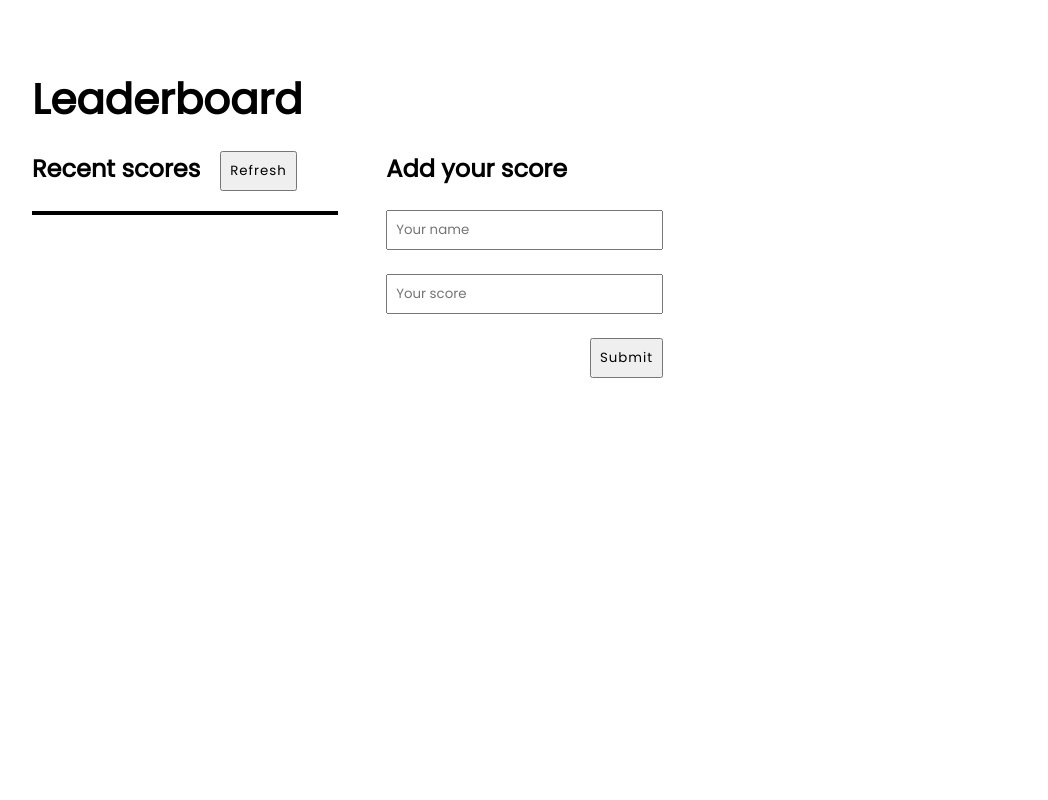
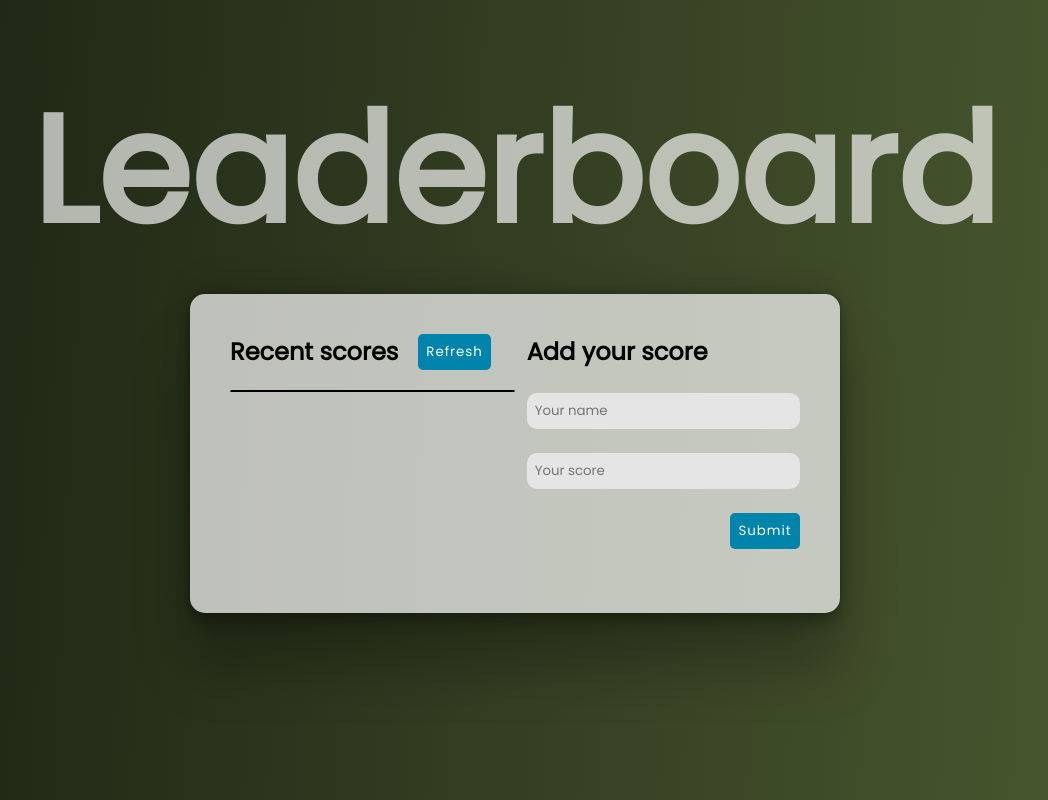
Before and after one commit to mperezbazan/Leaderboard, a website built with webpack: page src/index.html in a window 1280 px wide. Shown: the whole page, without its empty margins (16-1064 px from the left). Built offline with nearby package versions, Linux system fonts and the light colour scheme; no server answers.

Commit message:
Add style to homepage

```diff
--- a/src/style.css
+++ b/src/style.css
@@ -7,70 +7,107 @@
   font-family: 'Poppins', sans-serif;
 }
 
+body {
+  background: linear-gradient(273deg, #86a358, #000, #957eff);
+  background-size: 600% 600%;
+  animation: AnimationName 22s ease infinite;
+}
+
 .main-container {
   height: 100vh;
-  width: 80%;
+  width: 100%;
   display: flex;
   flex-direction: column;
-  padding: 48px;
+  padding: 12px;
   flex-wrap: wrap;
 }
 
 .title {
-  font-size: 42px;
+  font-size: 50px;
   font-weight: 800;
-  margin-block: 20px;
+  margin-block: 10px;
+  color: rgba(255, 255, 255, 0.664);
 }
 
 .container {
   display: flex;
-  gap: 48px;
+  flex-direction: column;
+  gap: 12px;
+  background-color: rgba(255, 255, 255, 0.7);
+  padding: 12px;
+  border-radius: 15px;
+  width: 100%;
+  justify-content: space-around;
+  margin: 0 auto;
+  box-shadow: rgba(0, 0, 0, 0.25) 0 54px 55px, rgba(0, 0, 0, 0.12) 0 -12px 30px, rgba(0, 0, 0, 0.12) 0 4px 6px, rgba(0, 0, 0, 0.17) 0 12px 13px, rgba(0, 0, 0, 0.09) 0 -3px 5px;
 }
 
 .list-container {
   display: flex;
   flex-direction: column;
-  gap: 20px;
-  width: 33%;
+  gap: 8px;
+  width: 100%;
+  order: 2;
 }
 
 .list-header {
   display: flex;
-  gap: 20px;
+  gap: 6px;
 }
 
 .button {
-  padding: 8px;
+  padding: 10px;
   letter-spacing: 1px;
+  background-color: #0084ac;
+  color: #fff;
+  border-radius: 5px;
+  border: 0;
+}
+
+.button:hover {
+  cursor: pointer;
+  background-color: #004e66;
 }
 
 .list-content {
-  border: 2px solid #000;
+  border: 1px solid #000;
   list-style: none;
+  border-radius: 5px;
+  background-color: rgba(255, 255, 255, 0.5);
 }
 
 .form-container {
   display: flex;
   flex-direction: column;
+  order: 1;
 }
 
 .form-content {
-  padding-block: 24px;
+  padding-block: 8px;
   display: flex;
   flex-direction: column;
-  gap: 24px;
+  gap: 12px;
 }
 
 .list-item {
-  padding: 10px;
+  padding: 8px;
+  border: 1px solid #000;
+  background-color: rgba(0, 0, 0, 0.7);
+  color: #fff;
+  font-weight: bold;
+  letter-spacing: 1px;
+  font-size: 16px;
 }
 
 .list-item:nth-child(even) {
-  background-color: #e5e5e5e5;
+  background-color: rgba(0, 0, 0, 0.3);
 }
 
 .form-input {
   padding: 8px;
+  background-color: #e5e5e5;
+  border: 0;
+  border-radius: 10px;
 }
 
 .submit {
@@ -78,11 +115,85 @@
 }
 
 .message {
-  border: 2px solid green;
+  background-color: rgb(36, 161, 36);
+  color: #fff;
   padding: 10px;
   width: 100%;
+  border-radius: 10px;
+  box-shadow: rgba(99, 99, 99, 0.2) 0 2px 8px 0;
 }
 
 .display-none {
   display: none;
 }
+
+@keyframes AnimationName {
+  0% { background-position: 0% 51%; }
+  50% { background-position: 100% 50%; }
+  100% { background-position: 0% 51%; }
+}
+
+@media (width > 768px) {
+  .main-container {
+    height: 100vh;
+    width: 80%;
+    display: flex;
+    flex-direction: column;
+    padding: 48px;
+    flex-wrap: wrap;
+  }
+
+  .title {
+    font-size: 150px;
+  }
+
+  .container {
+    display: flex;
+    flex-direction: row;
+    background-color: rgba(255, 255, 255, 0.7);
+    padding: 40px;
+    border-radius: 15px;
+    width: 70%;
+    justify-content: space-around;
+    margin: 0 auto;
+  }
+
+  .list-container {
+    display: flex;
+    flex-direction: column;
+    gap: 20px;
+    width: 50%;
+    order: 1;
+  }
+
+  .list-header {
+    display: flex;
+    gap: 20px;
+  }
+
+  .button {
+    padding: 8px;
+    letter-spacing: 1px;
+    background-color: #0084ac;
+    color: #fff;
+    border-radius: 5px;
+    border: 0;
+  }
+
+  .form-content {
+    padding-block: 24px;
+    display: flex;
+    flex-direction: column;
+    gap: 24px;
+  }
+
+  .list-item {
+    padding: 10px;
+    border: 1px solid #000;
+    background-color: rgba(0, 0, 0, 0.7);
+    color: #fff;
+    font-weight: bold;
+    letter-spacing: 1px;
+    font-size: 20px;
+  }
+}
```
Also changed, not shown: dist/main.bundle.js.
